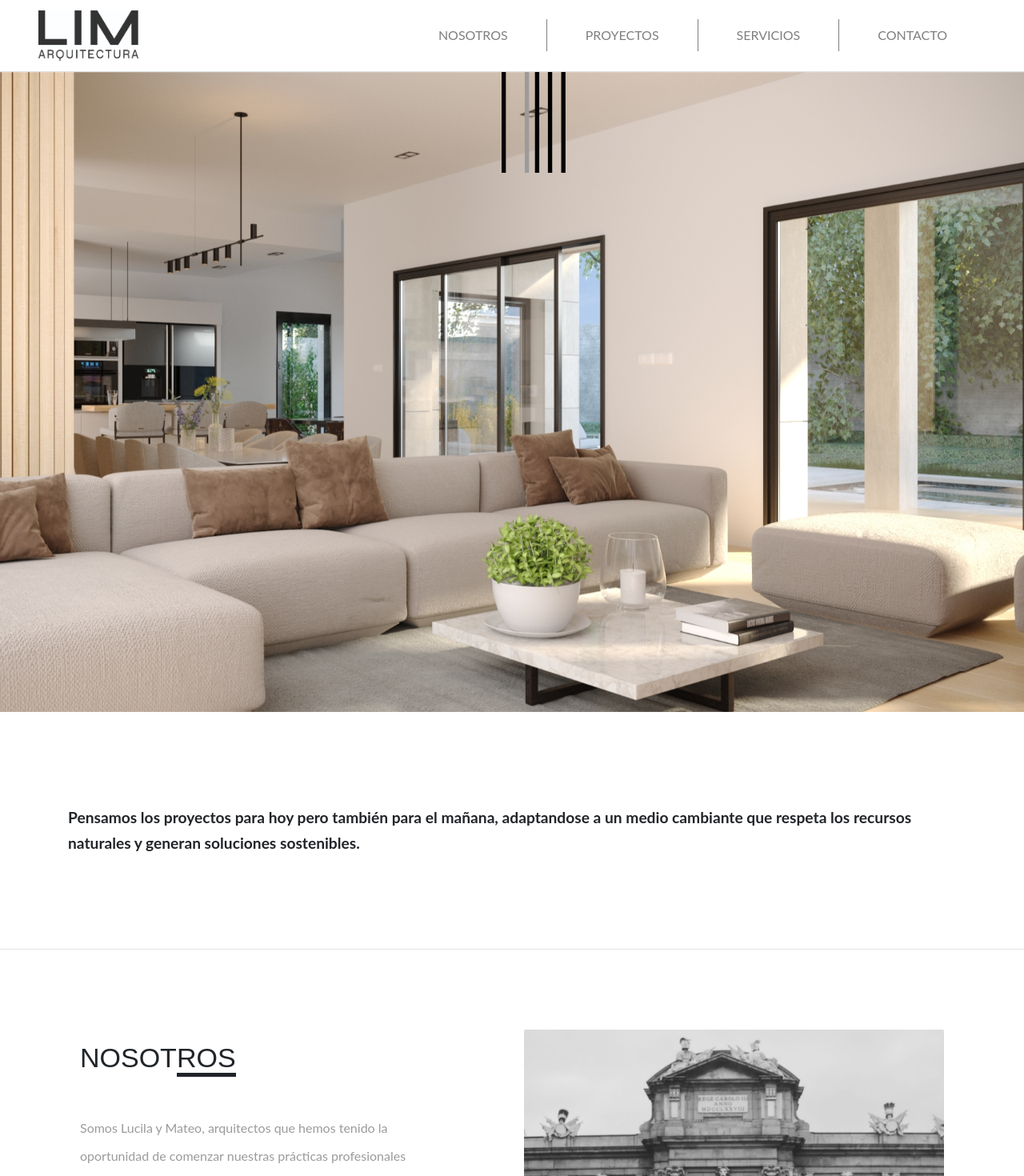
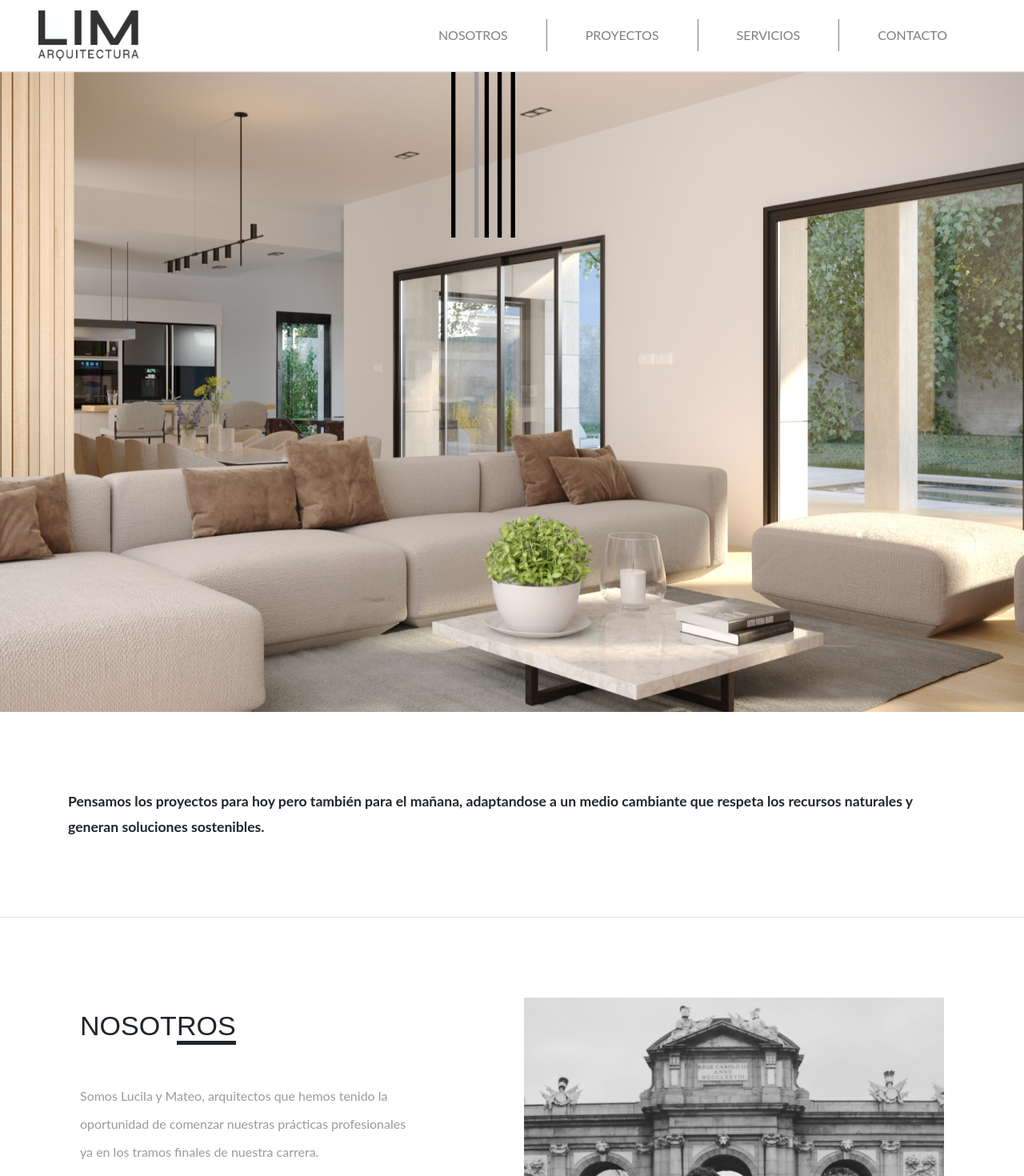
Before and after one commit to GastonLell/lim-arquitectura-page, a React (Create React App) app: page / in a window 1280 px wide. Shown: the top 1470 px of the page at 80% size. Built offline with nearby package versions, Linux system fonts and the light colour scheme; no server answers; the database is empty.

Commit message:
animacion inicio separacion de slogan

```diff
--- a/src/App.js
+++ b/src/App.js
@@ -7,6 +7,8 @@ import {Container, Row, Col} from "react-bootstrap";
 // vistas secciones
 import Inicio from "./pages/Inicio";
 import Menu from "./components/Menu";
+import Slogan from "./components/Slogan";
+
 import Nosotros from "./pages/Nosotros";
 import Servicios from "./pages/Servicios";
 import Proyectos from "./pages/Proyectos";
@@ -25,6 +27,11 @@ function App() {
           </Col>
         </Row>
         <Inicio/>
+        <Row className="m-0" bsPrefix="row-slogan">
+          <Col className="p-0">
+            <Slogan />
+          </Col>
+        </Row>
         <Nosotros/>
         <ProyectosContext>
           <Proyectos/>
--- a/src/pages/Inicio.jsx
+++ b/src/pages/Inicio.jsx
@@ -44,11 +44,6 @@ const Inicio = () => {
             </div>
           </Col>
         </Row>
-        <Row className="m-0" bsPrefix="row-slogan">
-          <Col className="p-0">
-            <Slogan />
-          </Col>
-        </Row>
       </Container>
     </div>
   );
--- a/src/scss/app.css
+++ b/src/scss/app.css
@@ -64,7 +64,7 @@
   100% {
     opacity: 1;
     top: 75%;
-    left: 5%;
+    left: 3%;
     transform: scaleY(0.7); } }
 @keyframes simbolo-2 {
   0% {
@@ -84,7 +84,7 @@
   100% {
     opacity: 1;
     top: 75%;
-    left: 5%;
+    left: 3%;
     transform: scaleY(0.7); } }
 #inicio {
   width: 100%;
@@ -133,7 +133,7 @@
       position: absolute;
       opacity: 1;
       top: 75%;
-      left: 5%;
+      left: 3%;
       animation-name: simbolo-1;
       animation-duration: 3s;
       transition: all 4s ease-in;
@@ -142,7 +142,7 @@
       position: absolute;
       opacity: 1;
       top: 75%;
-      left: 5%;
+      left: 3%;
       animation-name: simbolo-2;
       animation-duration: 3s;
       transition: all 4s ease-in;
@@ -210,7 +210,7 @@
   width: 100%;
   height: auto; }
   .carousel .img-carousel-proyectos {
-    width: 100%;
+    width: 100vw;
     max-height: 100vh;
     object-fit: cover; }
   .carousel .img-carousel-realidad {
@@ -218,10 +218,11 @@
     margin: 0 auto;
     width: 700px;
     height: 90vh; }
-  .carousel .video-carousel-proyecto, .carousel .video-carousel-proyecto source {
+  .carousel .video-carousel-proyecto,
+  .carousel .video-carousel-proyecto source {
     display: block;
     margin: auto;
-    width: 100%;
+    width: 100vw;
     max-height: 80vh;
     border: none;
     object-fit: cover; }
@@ -238,11 +239,11 @@
     height: auto; }
 
 .modal-backdrop {
-  width: 100%;
+  width: 100vw;
   height: 150vh; }
 
 .modal-content {
-  width: 100%;
+  width: 90vw;
   padding: 100px 10px;
   background-color: transparent;
   border: none; }
@@ -362,13 +363,14 @@
     height: 100vh; }
   #inicio .img-carousel-inicio {
     height: 70vh; }
-  #inicio .slogan__contenedor {
+
+  .slogan__contenedor {
     padding: 40px 0px;
     height: 30vh; }
-    #inicio .slogan__contenedor .sloganLato {
+    .slogan__contenedor .sloganLato {
       font-size: 1.1rem;
       line-height: 32px; }
-    #inicio .slogan__contenedor p {
+    .slogan__contenedor p {
       margin-bottom: 0px; }
 
   #proyectos {
@@ -392,9 +394,17 @@
   .nav__bordeDer {
     border-right: 1px solid; }
 
+  #inicio .carousel {
+    position: absolute;
+    width: 100vw;
+    height: auto;
+    max-height: 100vh; }
   #inicio .img-carousel-inicio {
     height: 100vh;
     animation: movimiento-background 20s infinite linear alternate; }
+  #inicio .logo-container {
+    width: 90vw;
+    position: relative; }
   #inicio .slogan__contenedor {
     padding: 40px 0px;
     height: 35vh; }
@@ -478,7 +488,7 @@
     100% {
       opacity: 1;
       top: 80%;
-      left: 7%;
+      left: 3%;
       transform: scaleY(0.8); } }
   @keyframes simbolo-2 {
     0% {
@@ -498,7 +508,7 @@
     100% {
       opacity: 1;
       top: 80%;
-      left: 7%;
+      left: 3%;
       transform: scaleY(0.8); } }
   #inicio .logo-container {
     display: inline-block; }
@@ -517,7 +527,7 @@
     position: absolute;
     opacity: 1;
     top: 80%;
-    left: 7%;
+    left: 3%;
     animation-name: simbolo-1;
     animation-duration: 3s;
     transition: all 4s ease-in;
@@ -526,7 +536,7 @@
     position: absolute;
     opacity: 1;
     top: 80%;
-    left: 7%;
+    left: 3%;
     animation-name: simbolo-2;
     animation-duration: 3s;
     transition: all 4s ease-in;
@@ -569,7 +579,7 @@
     100% {
       opacity: 1;
       top: 80%;
-      left: 5%;
+      left: 3%;
       transform: scaleY(0.8); } }
   @keyframes simbolo-2 {
     0% {
@@ -589,7 +599,7 @@
     100% {
       opacity: 1;
       top: 80%;
-      left: 5%;
+      left: 3%;
       transform: scaleY(0.8); } }
   #inicio .logo-container {
     display: inline-block; }
@@ -608,7 +618,7 @@
     position: absolute;
     opacity: 1;
     top: 80%;
-    left: 5%;
+    left: 3%;
     animation-name: simbolo-1;
     animation-duration: 3s;
     transition: all 4s ease-in;
@@ -617,7 +627,7 @@
     position: absolute;
     opacity: 1;
     top: 80%;
-    left: 5%;
+    left: 3%;
     animation-name: simbolo-2;
     animation-duration: 3s;
     transition: all 4s ease-in;
--- a/src/scss/app.scss
+++ b/src/scss/app.scss
@@ -62,78 +62,90 @@ $color-gris: #9B9B9B;
 // INICIO
 
 // KEYFRAMES INICIO
-@keyframes movimiento-background{
-  from{
+@keyframes movimiento-background {
+  from {
     background-position: top right;
   }
-  to{
+
+  to {
     background-position: bottom left;
   }
 }
+
 @keyframes img-opacity {
   13% {
     opacity: 0;
   }
+
   14% {
     opacity: 1;
   }
+
   47% {
     opacity: 1;
   }
+
   48% {
     opacity: 0;
   }
 }
 
 
-@keyframes simbolo-1{
-  0%{
+@keyframes simbolo-1 {
+  0% {
     opacity: 1;
     top: -10%;
     left: 49%;
     transform: scaleY(3.5);
   }
-  33%{
+
+  33% {
     opacity: 1;
     top: 75%;
     left: 49%;
     transform: scaleY(0.7);
   }
-  90%{
+
+  90% {
     opacity: 1;
     top: 75%;
     left: 49%;
     transform: scaleY(0.7);
   }
-  100%{
+
+  100% {
     opacity: 1;
     top: 75%;
-    left: 5%;
+    left: 3%;
     transform: scaleY(0.7);
   }
 }
-@keyframes simbolo-2{
-  0%{
+
+@keyframes simbolo-2 {
+  0% {
     opacity: 0;
     top: -10%;
     left: 49%;
   }
-  33%{
+
+  33% {
     opacity: 0;
     top: -10%;
     left: 49%;
     transform: scaleY(3.5);
   }
-  90%{
+
+  90% {
     opacity: 1;
     top: 75%;
     left: 49%;
     transform: scaleY(0.7);
   }
-  100%{
+
+  100% {
     opacity: 1;
     top: 75%;
-    left: 5%;
+    left: 3%;
     transform: scaleY(0.7);
   }
 }
@@ -146,16 +158,19 @@ $color-gris: #9B9B9B;
     width: 100%;
     height: auto;
   }
-  .contenedor-inicio-carousel{
+
+  .contenedor-inicio-carousel {
     height: 60vh;
   }
-  .img-carousel-inicio{
+
+  .img-carousel-inicio {
     width: 100%;
     height: 60vh;
     background-attachment: fixed;
     background-size: cover;
     background-repeat: no-repeat;
   }
+
   //EFECTO INICIO
 
   .carousel-container {
@@ -163,13 +178,15 @@ $color-gris: #9B9B9B;
     display: inline-block;
 
 
-    #item-carousel-uno{
+    #item-carousel-uno {
       background-image: url("../assets/images/Renders-inico/Inicio1.jpg");
     }
-    #item-carousel-dos{
+
+    #item-carousel-dos {
       background-image: url("../assets/images/Renders-inico/Inicio2.jpg");
     }
-    #item-carousel-tres{
+
+    #item-carousel-tres {
       background-image: url("../assets/images/Renders-inico/Inicio3.jpg");
     }
   }
@@ -181,9 +198,9 @@ $color-gris: #9B9B9B;
 
   @media (min-width: 992px) {
 
-    .img-carousel-inicio{
+    .img-carousel-inicio {
       height: 100vh;
-      animation:movimiento-background 20s infinite linear alternate;
+      animation: movimiento-background 20s infinite linear alternate;
     }
 
     .logo-container {
@@ -191,7 +208,7 @@ $color-gris: #9B9B9B;
     }
 
     .img-logo {
-      img{
+      img {
         opacity: 0;
         width: 80px;
         position: absolute;
@@ -205,25 +222,27 @@ $color-gris: #9B9B9B;
 
 
 
-    .inicio__animacion{
-      img{
+    .inicio__animacion {
+      img {
         width: 80px;
       }
-      .simbolo-1{
+
+      .simbolo-1 {
         position: absolute;
         opacity: 1;
         top: 75%;
-        left: 5%;
+        left: 3%;
         animation-name: simbolo-1;
         animation-duration: 3s;
         transition: all 4s ease-in;
         transform: scaleY(0.7);
       }
-      .simbolo-2{
+
+      .simbolo-2 {
         position: absolute;
         opacity: 1;
         top: 75%;
-        left: 5%;
+        left: 3%;
         animation-name: simbolo-2;
         animation-duration: 3s;
         transition: all 4s ease-in;
@@ -248,7 +267,7 @@ $color-gris: #9B9B9B;
     font-weight: 700;
   }
 
-    p{
+  p {
     margin-bottom: 0px;
   }
 
@@ -258,9 +277,11 @@ $color-gris: #9B9B9B;
 
 #nosotros {
   padding: 30px 0px;
-  p{
+
+  p {
     font-size: 1rem;
   }
+
   .nosotros__foto--tamanio {
     width: 90%;
     justify-content: center;
@@ -279,6 +300,7 @@ $color-gris: #9B9B9B;
 
 #proyectos {
   padding: 30px 0px;
+
   .nav-proyectos ul {
     display: flex;
     flex-direction: column;
@@ -302,19 +324,23 @@ $color-gris: #9B9B9B;
   .nav-proyectos button.active {
     color: black;
   }
+
   .contenedor-proyectos {
     padding: 20px;
   }
-  .button-img-proyectos{
+
+  .button-img-proyectos {
     object-fit: cover;
     width: 90%;
     height: 350px;
   }
-  .video-list-proyectos{
+
+  .video-list-proyectos {
     width: 90%;
     height: 350px;
     object-fit: cover;
   }
+
   @media (min-width: 576px) {
     .nav-proyectos ul {
       flex-direction: row;
@@ -330,21 +356,24 @@ $color-gris: #9B9B9B;
   width: 100%;
   height: auto;
 
-  .img-carousel-proyectos{
-    width: 100%;
+  .img-carousel-proyectos {
+    width: 100vw;
     max-height: 100vh;
     object-fit: cover;
   }
-  .img-carousel-realidad{
+
+  .img-carousel-realidad {
     display: block;
     margin: 0 auto;
     width: 700px;
     height: 90vh;
   }
-  .video-carousel-proyecto, .video-carousel-proyecto source{
+
+  .video-carousel-proyecto,
+  .video-carousel-proyecto source {
     display: block;
     margin: auto;
-    width: 100%;
+    width: 100vw;
     max-height: 80vh;
     border: none;
     object-fit: cover;
@@ -364,17 +393,18 @@ $color-gris: #9B9B9B;
   border: none;
   overflow: none;
 
-  .modal-body{
+  .modal-body {
     height: auto;
   }
 }
-.modal-backdrop{
-  width: 100%;
+
+.modal-backdrop {
+  width: 100vw;
   height: 150vh;
 }
 
 .modal-content {
-  width: 100%;
+  width: 90vw;
   padding: 100px 10px;
   background-color: transparent;
   border: none;
@@ -383,13 +413,14 @@ $color-gris: #9B9B9B;
     padding: 0;
   }
 }
+
 .modal-header {
   border: none;
 }
 
-.spinner{
+.spinner {
   margin: 10px auto;
-  border: 4px solid rgba(0,0,0, .1);
+  border: 4px solid rgba(0, 0, 0, .1);
   width: 36px;
   height: 36px;
   border-radius: 50%;
@@ -397,39 +428,45 @@ $color-gris: #9B9B9B;
   background: white;
   animation: spin 1s linear infinite;
 }
-.cargando{
+
+.cargando {
   display: block;
   margin: 0 auto;
   text-align: center;
   color: #999;
 }
+
 @keyframes spin {
-  0%{
+  0% {
     transform: rotate(0deg);
   }
-  100%{
+
+  100% {
     transform: rotate(360deg)
   }
 }
+
 // SERVICIOS
 
 #servicios {
   padding: 30px 0px;
 
-  .row{
+  .row {
     padding: 0;
     margin-left: 0px;
     margin-right: 0px;
   }
-  .card-title{
+
+  .card-title {
     font-size: 1rem;
   }
-  .subtitulo{
+
+  .subtitulo {
     padding-left: 15px;
     padding-right: 15px;
   }
 
-  .servicios__alto{
+  .servicios__alto {
     min-height: 373px;
   }
 
@@ -452,6 +489,7 @@ $color-gris: #9B9B9B;
   p {
     font-size: 20px;
     padding: 0px 15px;
+
     strong {
       line-height: 50px;
     }
@@ -476,7 +514,8 @@ $color-gris: #9B9B9B;
     }
 
   }
-  .alert-form{
+
+  .alert-form {
     bottom: -50px;
     left: 5px;
     border-radius: 0 !important;
@@ -490,23 +529,27 @@ $color-gris: #9B9B9B;
   background-color: #282c2d;
   padding: 15px;
 
-  p{
+  p {
     color: white;
     margin-bottom: 0px;
     text-align: center;
   }
+
   .footer__logo {
     width: 80px;
   }
-  .footer__textoVectores{
+
+  .footer__textoVectores {
     display: flex;
     flex-direction: column;
     justify-content: center;
   }
-  .footer__contenedorVectores{
+
+  .footer__contenedorVectores {
     display: flex;
     justify-content: center;
   }
+
   .footer__vector {
     margin-top: 1px;
     width: 30px;
@@ -537,6 +580,7 @@ $color-gris: #9B9B9B;
 
   #nosotros {
     padding: 100px 0px;
+
     .nosotros__foto--tamanio {
       width: 90%;
     }
@@ -552,13 +596,17 @@ $color-gris: #9B9B9B;
 
   // INICIO
 
-#inicio{
-  .contenedor-inicio-carousel{
+  #inicio {
+    .contenedor-inicio-carousel {
       height: 100vh;
     }
-  .img-carousel-inicio{
+
+    .img-carousel-inicio {
       height: 70vh;
     }
+
+  }
+
   // SLOGAN
   .slogan__contenedor {
     padding: 40px 0px;
@@ -568,15 +616,15 @@ $color-gris: #9B9B9B;
       font-size: 1.1rem;
       line-height: 32px;
     }
-      p{
+
+    p {
       margin-bottom: 0px;
-      }
     }
   }
 
   // PROYECTOS
 
-  #proyectos{
+  #proyectos {
     padding: 100px 0px;
   }
 
@@ -586,10 +634,11 @@ $color-gris: #9B9B9B;
   #servicios {
     padding: 100px 15px;
 
-  .card-title{
+    .card-title {
       font-size: 1.1rem;
     }
-  .servicios__alto{
+
+    .servicios__alto {
       min-height: 373px;
     }
 
@@ -606,14 +655,9 @@ $color-gris: #9B9B9B;
 
   // CONTACTO
 
-#contacto{
+  #contacto {
     padding: 100px 0px;
   }
-
-
-
-// FOOTER
-
 
 }
 
@@ -630,13 +674,24 @@ $color-gris: #9B9B9B;
 
   // SLOGAN
 
-#inicio{
+  #inicio {
 
     // ANIMACION CAROUSEL
+    .carousel {
+      position: absolute;
+      width: 100vw;
+      height: auto;
+      max-height: 100vh;
+    }
 
-    .img-carousel-inicio{
+    .img-carousel-inicio {
       height: 100vh;
-      animation:movimiento-background 20s infinite linear alternate;
+      animation: movimiento-background 20s infinite linear alternate;
+    }
+
+    .logo-container {
+      width: 90vw;
+      position: relative;
     }
 
     .slogan__contenedor {
@@ -660,6 +715,7 @@ $color-gris: #9B9B9B;
     .nosotros__foto--tamanio {
       width: 75%;
     }
+
     .nosotrosText {
       font-size: 1.3rem;
       line-height: 35px;
@@ -710,13 +766,14 @@ $color-gris: #9B9B9B;
     padding-left: 50px;
     padding-right: 50px;
 
-  .footer__textoVectores{
+    .footer__textoVectores {
       display: flex;
       flex-direction: row;
       align-items: center;
       justify-content: flex-end;
     }
-  p{
+
+    p {
       padding: 0px 10px;
     }
   }
@@ -735,6 +792,7 @@ $color-gris: #9B9B9B;
     .nosotros__foto--tamanio {
       width: 100%;
     }
+
     .nosotrosText {
       font-size: 1.2rem;
       line-height: 27px;
@@ -766,77 +824,88 @@ $color-gris: #9B9B9B;
     13% {
       opacity: 0;
     }
+
     14% {
       opacity: 1;
     }
+
     49% {
       opacity: 1;
     }
+
     50% {
       opacity: 0;
     }
   }
 
 
-@keyframes simbolo-1{
-  0%{
+  @keyframes simbolo-1 {
+    0% {
       opacity: 1;
       top: -10%;
       left: 49%;
       transform: scaleY(4.5);
     }
-  33%{
+
+    33% {
       opacity: 1;
       top: 80%;
       left: 49%;
       transform: scaleY(0.8);
     }
-  90%{
+
+    90% {
       opacity: 1;
       top: 80%;
       left: 49%;
       transform: scaleY(0.8);
     }
-  100%{
+
+    100% {
       opacity: 1;
       top: 80%;
-    left: 7%;
+      left: 3%;
       transform: scaleY(0.8);
     }
   }
-@keyframes simbolo-2{
-  0%{
+
+  @keyframes simbolo-2 {
+    0% {
       opacity: 0;
       top: -10%;
       left: 49%;
     }
-  33%{
+
+    33% {
       opacity: 0;
       top: -10%;
       left: 49%;
       transform: scaleY(3);
     }
-  90%{
+
+    90% {
       opacity: 1;
       top: 80%;
       left: 49%;
       transform: scaleY(0.8);
     }
-  100%{
+
+    100% {
       opacity: 1;
       top: 80%;
-    left: 7%;
+      left: 3%;
       transform: scaleY(0.8);
     }
   }
 
-#inicio{
+  #inicio {
 
     .logo-container {
       display: inline-block;
     }
+
     .img-logo {
-  img{
+      img {
         opacity: 0;
         width: 80px;
         position: absolute;
@@ -847,25 +916,28 @@ $color-gris: #9B9B9B;
         transition: all 0s linear;
       }
     }
-.inicio__animacion{
-    img{
+
+    .inicio__animacion {
+      img {
         width: 80px;
       }
-    .simbolo-1{
+
+      .simbolo-1 {
         position: absolute;
         opacity: 1;
         top: 80%;
-      left: 7%;
+        left: 3%;
         animation-name: simbolo-1;
         animation-duration: 3s;
         transition: all 4s ease-in;
         transform: scaleY(0.8);
       }
-    .simbolo-2{
+
+      .simbolo-2 {
         position: absolute;
         opacity: 1;
         top: 80%;
-      left: 7%;
+        left: 3%;
         animation-name: simbolo-2;
         animation-duration: 3s;
         transition: all 4s ease-in;
@@ -882,6 +954,7 @@ $color-gris: #9B9B9B;
     .nosotros__foto--tamanio {
       height: 500px;
     }
+
     .nosotrosText {
       font-size: 1.3rem;
       line-height: 35px;
@@ -906,77 +979,88 @@ $color-gris: #9B9B9B;
     13% {
       opacity: 0;
     }
+
     14% {
       opacity: 1;
     }
+
     49% {
       opacity: 1;
     }
+
     54% {
       opacity: 0;
     }
   }
 
 
-@keyframes simbolo-1{
-  0%{
+  @keyframes simbolo-1 {
+    0% {
       opacity: 1;
       top: -10%;
       left: 49%;
       transform: scaleY(4.5);
     }
-  33%{
+
+    33% {
       opacity: 1;
       top: 80%;
       left: 49%;
       transform: scaleY(0.8);
     }
-  90%{
+
+    90% {
       opacity: 1;
       top: 80%;
       left: 49%;
       transform: scaleY(0.8);
     }
-  100%{
+
+    100% {
       opacity: 1;
       top: 80%;
-    left: 5%;
+      left: 3%;
       transform: scaleY(0.8);
     }
   }
-@keyframes simbolo-2{
-  0%{
+
+  @keyframes simbolo-2 {
+    0% {
       opacity: 0;
       top: -10%;
       left: 49%;
     }
-  33%{
+
+    33% {
       opacity: 0;
       top: -10%;
       left: 49%;
       transform: scaleY(3);
     }
-  90%{
+
+    90% {
       opacity: 1;
       top: 80%;
       left: 49%;
       transform: scaleY(0.8);
     }
-  100%{
+
+    100% {
       opacity: 1;
       top: 80%;
-    left: 5%;
+      left: 3%;
       transform: scaleY(0.8);
     }
   }
 
-#inicio{
+  #inicio {
 
     .logo-container {
       display: inline-block;
     }
+
     .img-logo {
-  img{
+      img {
         opacity: 0;
         width: 80px;
         position: absolute;
@@ -987,25 +1071,28 @@ $color-gris: #9B9B9B;
         transition: all 0s linear;
       }
     }
-.inicio__animacion{
-    img{
+
+    .inicio__animacion {
+      img {
         width: 80px;
       }
-    .simbolo-1{
+
+      .simbolo-1 {
         position: absolute;
         opacity: 1;
         top: 80%;
-      left: 5%;
+        left: 3%;
         animation-name: simbolo-1;
         animation-duration: 3s;
         transition: all 4s ease-in;
         transform: scaleY(0.8);
       }
-    .simbolo-2{
+
+      .simbolo-2 {
         position: absolute;
         opacity: 1;
         top: 80%;
-      left: 5%;
+        left: 3%;
         animation-name: simbolo-2;
         animation-duration: 3s;
         transition: all 4s ease-in;
```
Also changed, not shown: 1 other file (tests, documents, lock files or other folders). Lines whose indentation alone changed are shown as unchanged.
